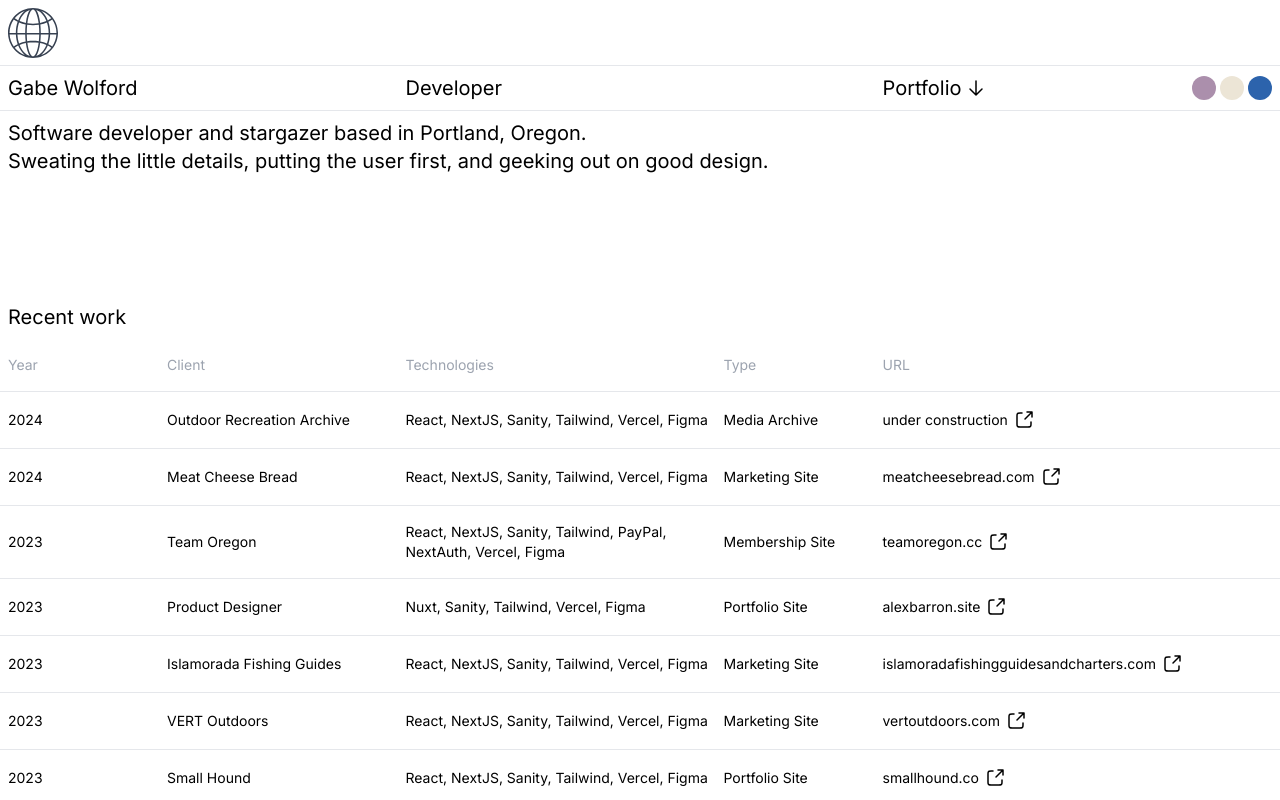
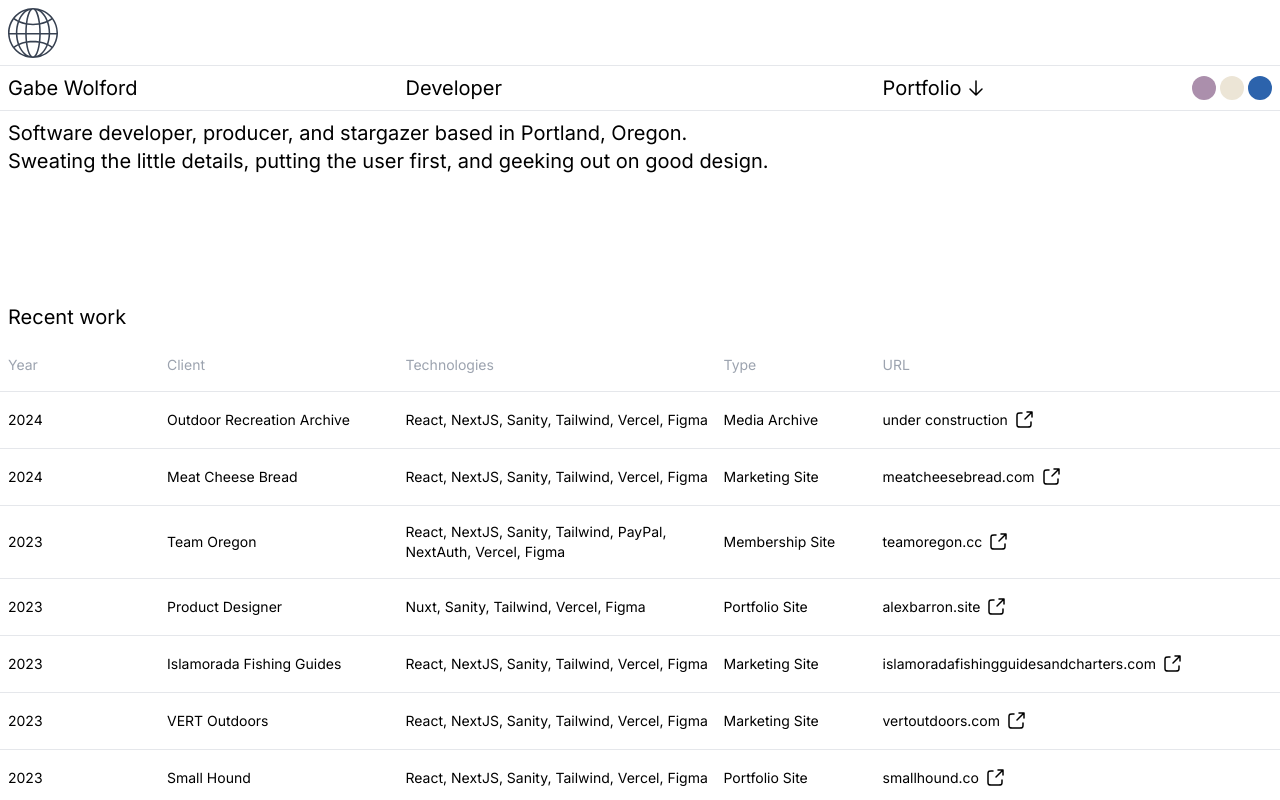
Before and after one commit to gabewolford/portfolio-2024, a Next.js app: page / in a window 1280 px wide. Shown: the top 800 px of the page. Built offline with nearby package versions, Linux system fonts and the light colour scheme.

Commit message:
updated intro

```diff
--- a/src/app/components/IntroSection.jsx
+++ b/src/app/components/IntroSection.jsx
@@ -2,7 +2,7 @@ export default function IntroSection() {
   return (
     <section className="grid gap-2 grid-cols-2 md:grid-cols-16 p-2 text-xl mb-28">
       <p className="col-span-full">
-        Software developer and stargazer based in Portland, Oregon.
+        Software developer, producer, and stargazer based in Portland, Oregon.
         <br />
         Sweating the little details, putting the user first, and geeking out on
         good design.
```
